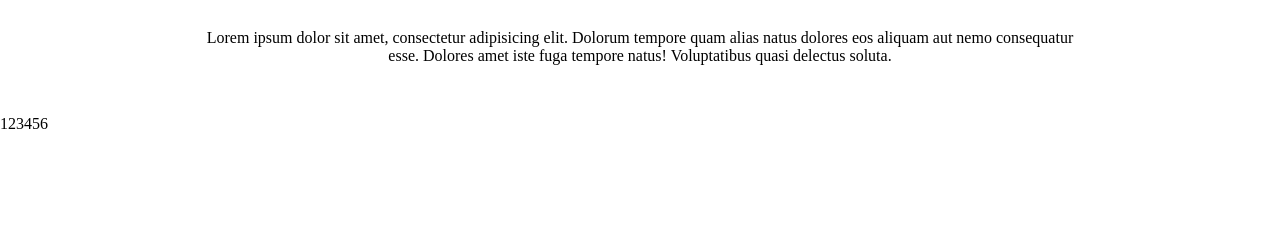
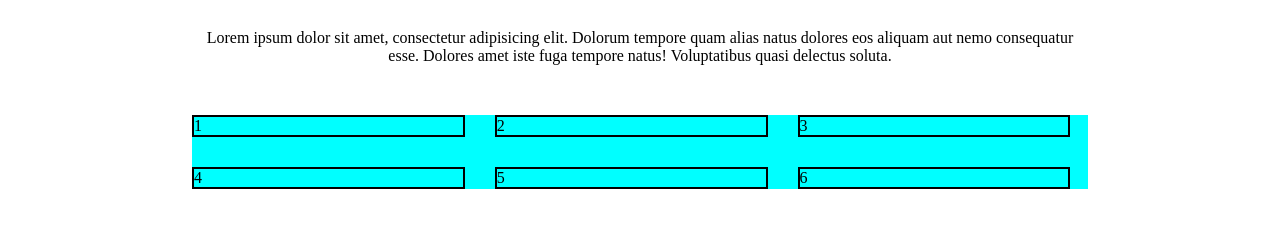
Before and after one commit to PaoloRen/html-css-flex-cards, a plain HTML site: page index.html in a window 1280 px wide. Shown: the part 79-306 px from the top of the page. Drawn offline with Linux system fonts and the light colour scheme.

Commit message:
added:grid layout

```diff
--- a/css/styles.css
+++ b/css/styles.css
@@ -9,17 +9,34 @@ h1 {
     text-align: center;
 }
 
-main > div {
-
-}
+main>div {}
 
 p {
     text-align: center;
     width: 70%;
     margin: 50px auto
+}
 
+.container {
+    background-color: aqua;
+    max-width: 70%;
+    margin: 0 auto;
 }
+
+/*
+mi sto aiutando con il metodo che ci ha fatto vedere
+Gaetano per la griglia utilizzando gap e non margin
+poi magari margin è piu semplice */
 
 div .row {
     display: flex;
+    flex-wrap: wrap;
+    align-content: flex-start;
+    gap: 30px
 }
+
+div .col {
+    width: 30%;
+    border: 2px solid black;
+
+}
```
